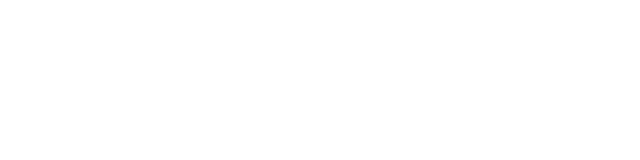
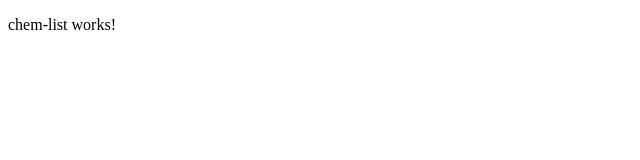
Before and after one commit to moduinne/Chemicals, an Angular app in the folder ChemicalApp/: page / in a window 1280 px wide. Shown: the top 160 px of the page, without its empty margins (0-640 px from the left). Built offline with nearby package versions, Linux system fonts and the light colour scheme.

Commit message:
added component chem-list

```diff
--- a/ChemicalApp/src/app/app.component.html
+++ b/ChemicalApp/src/app/app.component.html
@@ -1 +1 @@
-<router-outlet></router-outlet>
+<router-outlet><app-chem-list></app-chem-list></router-outlet>
--- a/ChemicalApp/src/app/app.module.ts
+++ b/ChemicalApp/src/app/app.module.ts
@@ -3,10 +3,12 @@ import { NgModule } from '@angular/core';
 
 import { AppRoutingModule } from './app-routing.module';
 import { AppComponent } from './app.component';
+import { ChemListComponent } from './chem-list/chem-list.component';
 
 @NgModule({
   declarations: [
-    AppComponent
+    AppComponent,
+    ChemListComponent
   ],
   imports: [
     BrowserModule,
--- /dev/null
+++ b/ChemicalApp/src/app/chem-list/chem-list.component.html
@@ -0,0 +1 @@
+<p>chem-list works!</p>
--- /dev/null
+++ b/ChemicalApp/src/app/chem-list/chem-list.component.ts
@@ -0,0 +1,15 @@
+import { Component, OnInit } from '@angular/core';
+
+@Component({
+  selector: 'app-chem-list',
+  templateUrl: './chem-list.component.html',
+  styleUrls: ['./chem-list.component.scss']
+})
+export class ChemListComponent implements OnInit {
+
+  constructor() { }
+
+  ngOnInit() {
+  }
+
+}
```
Also changed, not shown: ChemicalApp/src/app/chem-list/chem-list.component.scss (added).
